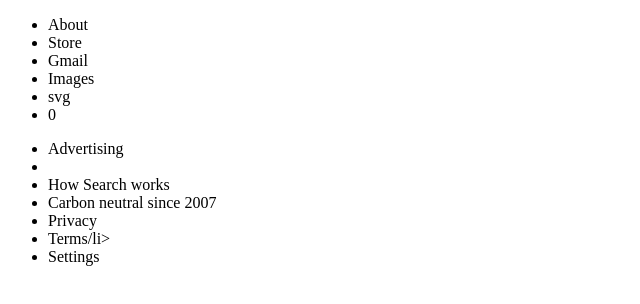
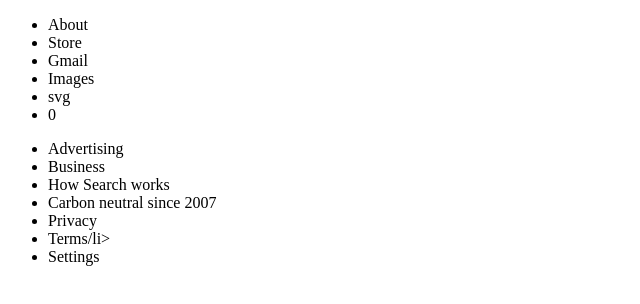
Before and after one commit to iamlikwid/google-homepage, a plain HTML site: page index.html in a window 1280 px wide. Shown: the full height of the page, 0-640 px from the left. Drawn offline with Linux system fonts and the light colour scheme.

Commit message:
Fixed typos

```diff
--- a/index.html
+++ b/index.html
@@ -5,6 +5,9 @@
     <meta http-equiv="X-UA-Compatible" content="IE=edge">
     <meta name="viewport" content="width=100%, initial-scale=1.0">
     <title>Google</title>
+    <Style>
+
+    </Style>
 </head>
 <body>
     <nav><header><div class="list"><ul>
@@ -15,11 +18,12 @@
         <li>svg</li>
         <li>0</li>
     </ul></div></header></nav>
+
     <footer>
         <div class="list2">
             <ul>
                 <li>Advertising</li>
-                <li><Business/li>
+                <li>Business</li>
                 <li>How Search works</li>
                 <li>Carbon neutral since 2007</li>
                 <li>Privacy</li>
```
